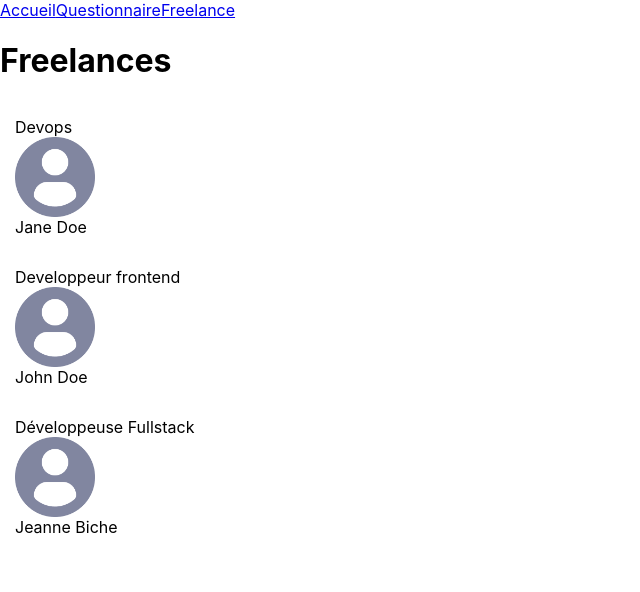
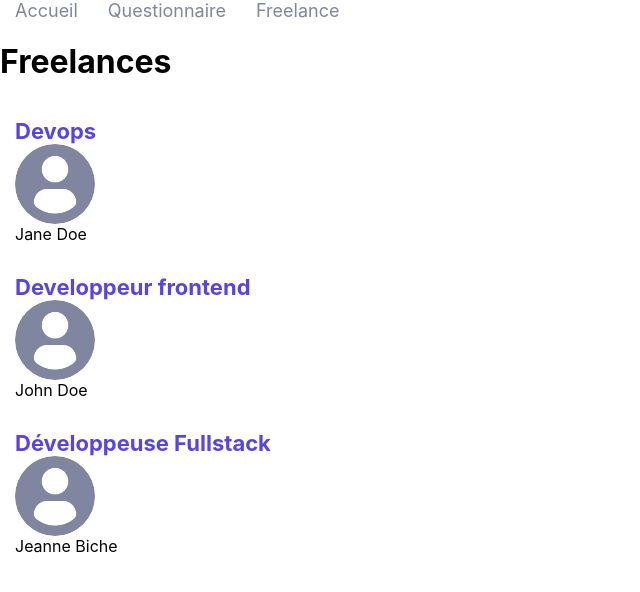
Before and after one commit to DevWeb13/shiny-agency, a React (Create React App) app: page /freelances in a window 1280 px wide. Shown: the top 592 px of the page, without its empty margins (0-640 px from the left). Built offline with nearby package versions, Linux system fonts and the light colour scheme.

Commit message:
feat: :lipstick: Card, Header
Header(add CardLabel and CardImage), Card(add StyledLink)

```diff
--- a/src/components/Card/index.jsx
+++ b/src/components/Card/index.jsx
@@ -1,13 +1,26 @@
 import React from 'react';
 import PropTypes from 'prop-types';
+import styled from 'styled-components';
 import DefaultPicture from '../../assets/profile.png';
+
+const CardLabel = styled.span`
+  color: #5843e4;
+  font-size: 22px;
+  font-weight: bold;
+`;
+
+const CardImage = styled.img`
+  height: 80px;
+  width: 80px;
+  border-radius: 50%;
+`;
 
 function Card({ label, title, picture }) {
   return (
     <div>
       <div style={{ display: 'flex', flexDirection: 'column', padding: 15 }}>
-        <span>{label}</span>
-        <img src={picture} alt="freelance" height={80} width={80} />
+        <CardLabel>{label}</CardLabel>
+        <CardImage src={picture} alt="freelance" />
         <span>{title}</span>
       </div>
     </div>
--- a/src/components/Header/index.jsx
+++ b/src/components/Header/index.jsx
@@ -1,12 +1,20 @@
 import { Link } from 'react-router-dom';
+import styled from 'styled-components';
 import React from 'react';
+
+const StyledLink = styled(Link)`
+  padding: 15px;
+  color: #8186a0;
+  text-decoration: none;
+  font-size: 18px;
+`;
 
 function Header() {
   return (
     <nav>
-      <Link to="/">Accueil</Link>
-      <Link to="/survey/1">Questionnaire</Link>
-      <Link to="/freelances">Freelance</Link>
+      <StyledLink to="/">Accueil</StyledLink>
+      <StyledLink to="/survey/1">Questionnaire</StyledLink>
+      <StyledLink to="/freelances">Freelance</StyledLink>
     </nav>
   );
 }
```
